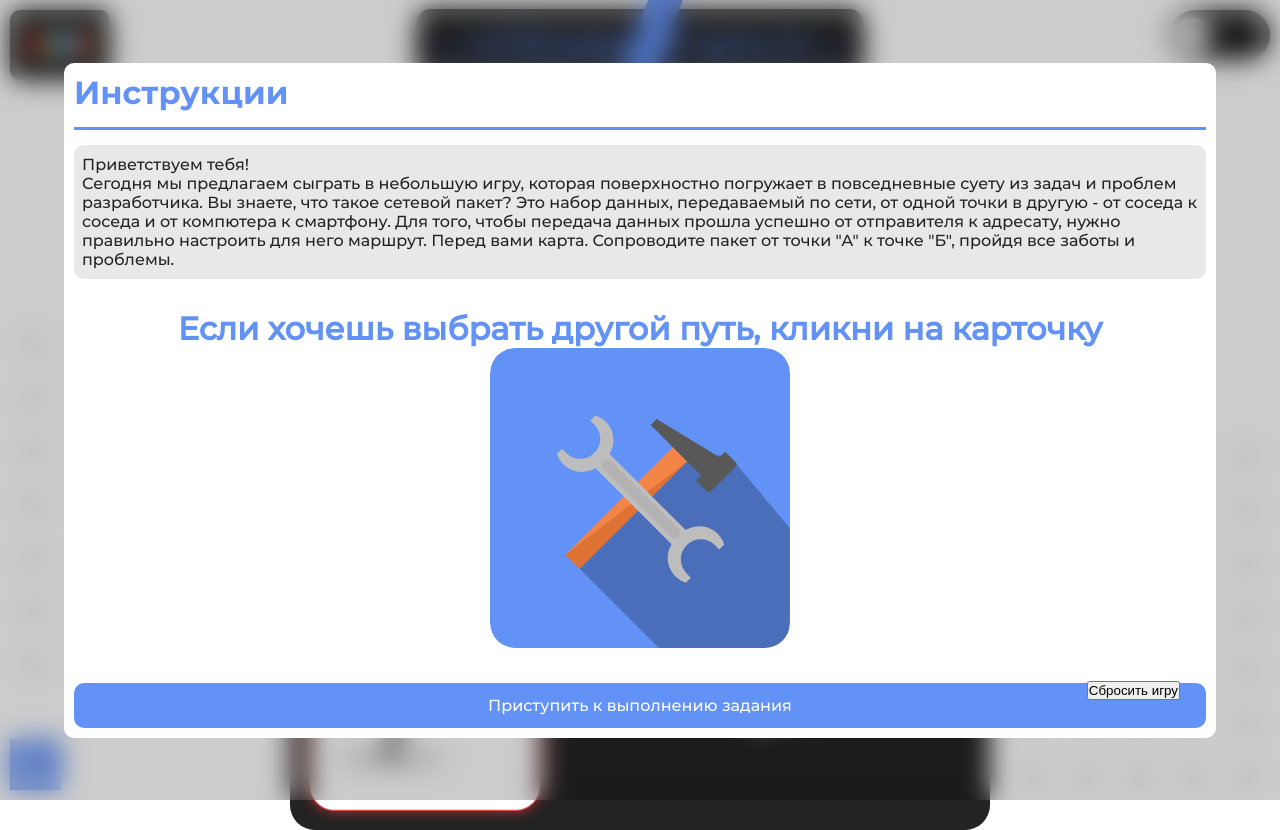
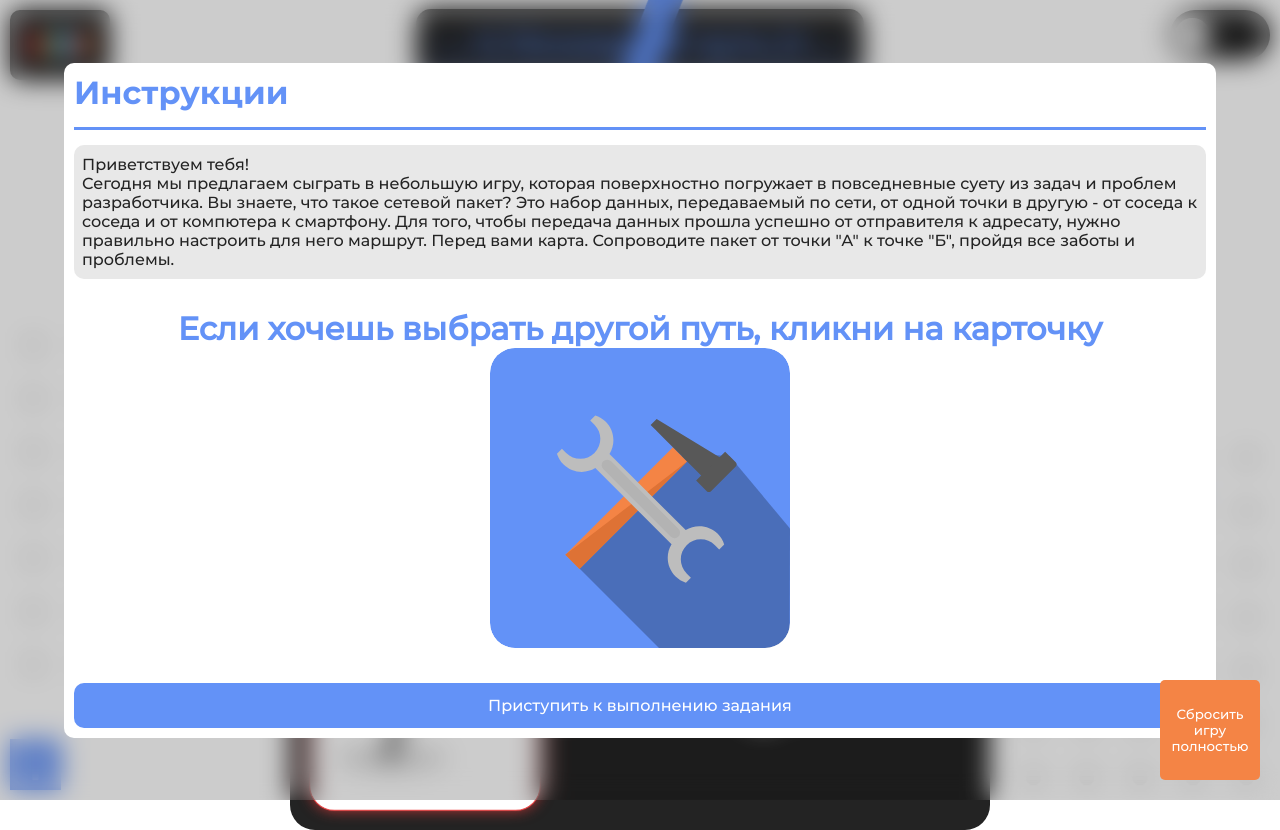
Before and after one commit to autobuscgt/openday, a React (Create React App) app: page / in a window 1280 px wide. Shown: the top 830 px of the page. Built offline with nearby package versions, Linux system fonts and the light colour scheme.

Commit message:
Добавление стилей к пути разработчиков

```diff
--- a/src/App.js
+++ b/src/App.js
@@ -28,6 +28,7 @@ function AppContent() {
   const [greetIsOpen, setGreetIsOpen] = useState(false);
   const [init, setInit] = useState(false);
   const [isLoaded, setIsLoaded] = useState(false);
+  const [isResetOpen, setIsResetOpen] = useState(false);
   const { isDev, setIsDev } = useContext(pathContext);
   const {resetProgress} = useQuest()
 
@@ -42,6 +43,10 @@ function AppContent() {
     }
     setInit(true);
   }, []);
+
+  const handleReset = ()=> {
+      resetProgress()
+  }
 
   const handleToggle = () => {
     setIsDev(prevState => !prevState);
@@ -61,8 +66,12 @@ function AppContent() {
 
   return (
     <div>
-        <button onClick={resetProgress} style={{position:'fixed', right:'100px', bottom:'100px',zIndex:'29292992'}}>
-            Сбросить игру
+        <button onClick={handleReset} className='reset_all_levels'>
+
+          <Modal>
+
+          </Modal>
+            Сбросить игру полностью
         </button>
       <div className={`map ${!isDev ? "" : "dev"}`}>
         <img src={grey_dots} alt='серые точки' className='background-dots' data-dots="1"/>
--- a/src/components/DevMap.js
+++ b/src/components/DevMap.js
@@ -83,7 +83,7 @@ function DevMap(){
       <div className='road-container'>
         <div id='rd1'>
           <FlagTask
-            item={'JUNIOR'}
+            item={<h3 style={{color:'var(--red-color)'}}>Junior</h3>}
             id={'5'}
             isActive={activeQuestId === '5'}
             isCompleted={getQuestStatus('5')}
@@ -111,7 +111,7 @@ function DevMap(){
         <div id='rd3'>
         <FlagTask
             id={'6'}
-            item={'MIDDLE'}
+            item={<h3 style={{color:'var(--green-color)'}}>Middle</h3>}
             isActive={activeQuestId === '6'}
             isCompleted={getQuestStatus('6')}
             onClick={() => handleFlagClick('6')}
@@ -140,7 +140,7 @@ function DevMap(){
         <div id='rd6'>
         <FlagTask
             id={'7'}
-            item={'SENIOR'}
+            item={<h3 style={{color:'var(--white-purple)'}}>Senior</h3>}
             isActive={activeQuestId === '7'}
             isCompleted={getQuestStatus('7')}
             onClick={() => handleFlagClick('7')}
@@ -153,7 +153,7 @@ function DevMap(){
         <div id='rd7'>
         <FlagTask
             id={'8'}
-            item={'LEAD'}
+            item={<h3 style={{color:'var(--orange-color)'}}>Lead</h3>}
             isActive={activeQuestId === '8'}
             isCompleted={getQuestStatus('8')}
             onClick={()=> handleFlagClick('8')}
--- a/src/components/Map.js
+++ b/src/components/Map.js
@@ -7,7 +7,6 @@ import { useQuest } from '../context/questContext';
 import { useState } from 'react';
 
 import Alchemy from './Games/Alchemy';
-import TicTacToe from './Games/TicTacToe';
 import CenterDivModal from './Games/CenterDivModal';
 import FindBug2 from './Games/FindBug2'
 import Modal from './CommonComponents/Modal';
--- a/src/components/MapComponents/FlagTask.css
+++ b/src/components/MapComponents/FlagTask.css
@@ -82,7 +82,18 @@
     border-radius: 25px;
     animation: 2s pulse3 ease-in infinite;
 }
-
+.flag-container[data-flag-id ="5"].active{
+    filter: saturate(1);
+}
+.flag-container[data-flag-id ="6"].active{
+    filter: saturate(1);
+}
+.flag-container[data-flag-id ="7"].active{
+    filter: saturate(1);
+}
+.flag-container[data-flag-id ="8"].active{
+    filter: saturate(1);
+}
 .path-container{
     background-size: contain;
     background-repeat: no-repeat;
--- a/src/styles/style.css
+++ b/src/styles/style.css
@@ -842,3 +842,24 @@ body{
     width: 100%;
     height: 200px;
 }
+
+.reset_all_levels{
+    background-color: var(--orange-color);
+    border-radius: 5px;
+    border: 0;
+    font-family: MM;
+    width: 100px;
+    height: 100px;
+    position: fixed;
+    color: white;
+    right:20px;
+    cursor: pointer;
+    bottom:20px;
+    z-index:99999999;
+    transition:0.2s;
+}
+
+.reset_all_levels:hover{
+    background-color: var(--red-color);
+    transition:0.2s;
+}
```
